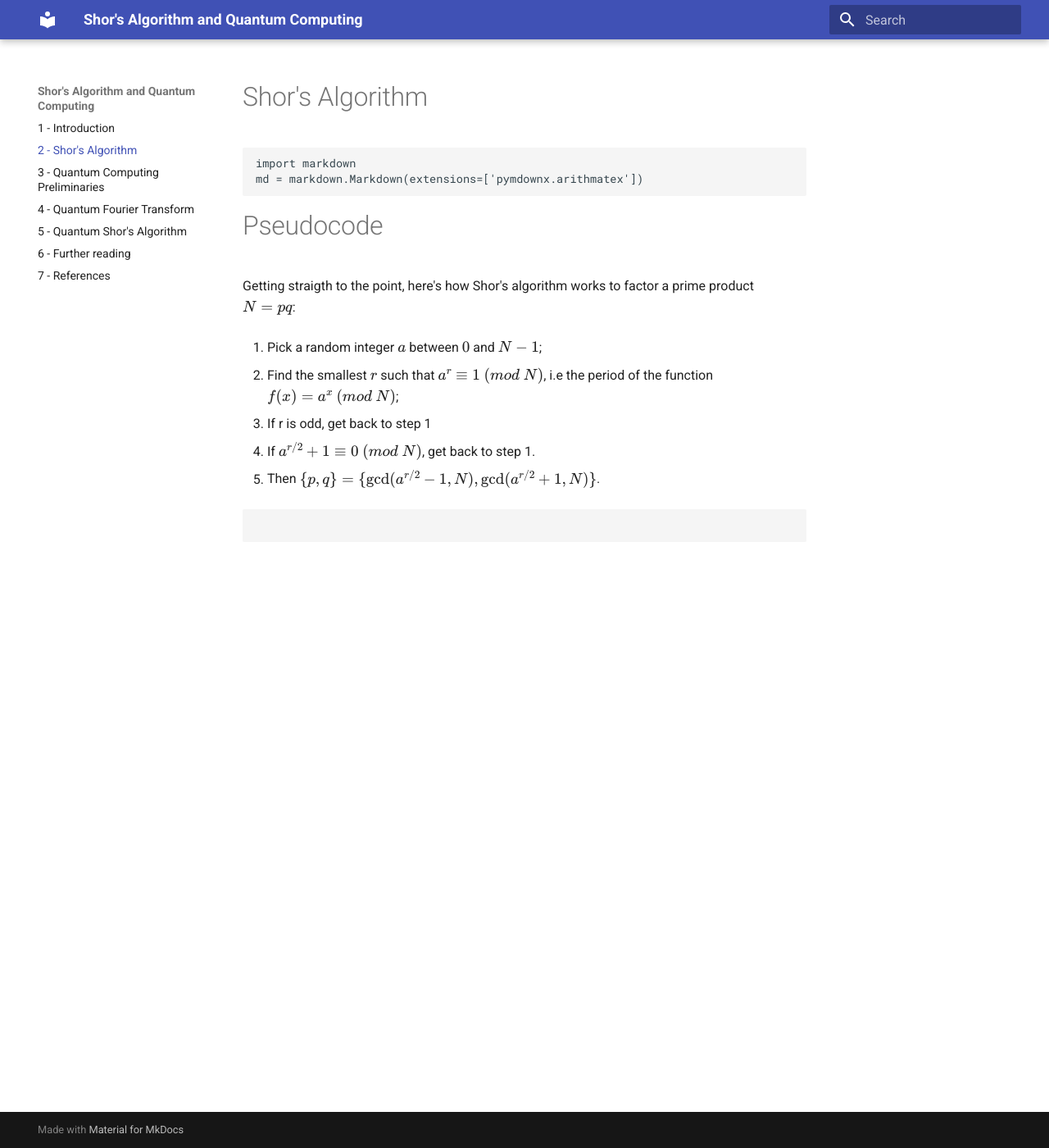
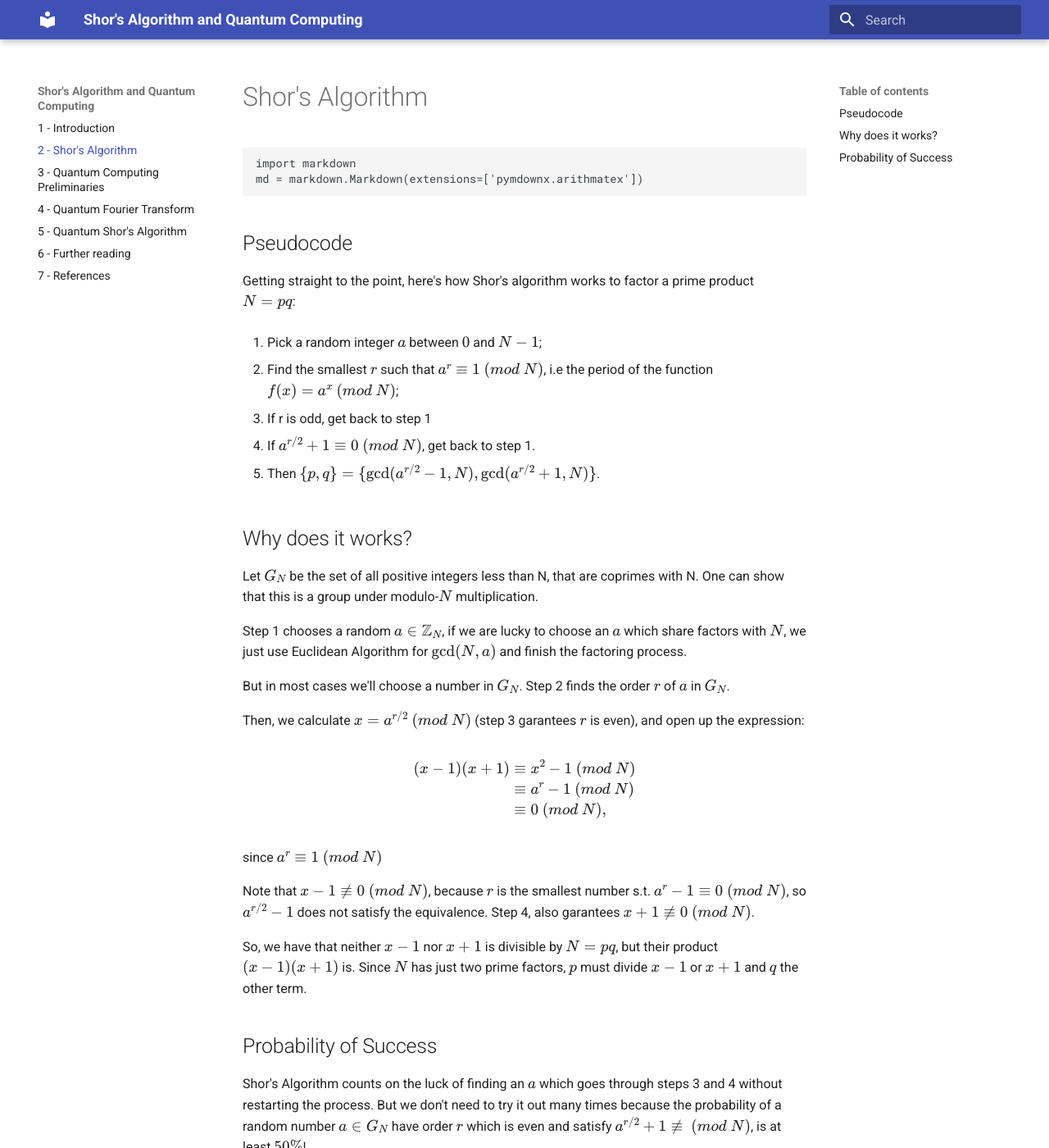
Before and after one commit to reneroliveira/quantum-shors-algorithm, an MkDocs documentation site: the page built from docs/shors-algorithm.md, in a window 1280 px wide and 1400 px high. Shown: the whole window at 82% size. Built offline with MkDocs 1.6.1 and Material for MkDocs 9.7.7, drawn with Linux system fonts in a browser that asks for light colours.

Commit message:
incomplete proof

````diff
--- a/docs/shors-algorithm.md
+++ b/docs/shors-algorithm.md
@@ -8,9 +8,9 @@
 md = markdown.Markdown(extensions=['pymdownx.arithmatex'])
 ```
 
-# Pseudocode
+## Pseudocode
 
-Getting straigth to the point, here's how Shor's algorithm works to factor a prime product $N=pq$:
+Getting straight to the point, here's how Shor's algorithm works to factor a prime product $N=pq$:
 
 1. Pick a random integer $a$ between $0$ and $N-1$;
 
@@ -22,7 +22,28 @@
 
 5. Then $\{p,q\}=\{\gcd(a^{r/2}-1,N),\gcd(a^{r/2}+1,N)\}$.
 
+## Why does it works?
 
-```python
+Let $G_N$ be the set of all positive integers less than N, that are coprimes with N. One can show that this is a group under modulo-$N$ multiplication.
 
-```
+Step 1 chooses a random $a\in \mathbb{Z}_N$, if we are lucky to choose an $a$ which share factors with $N$, we just use Euclidean Algorithm for $\gcd(N,a)$ and finish the factoring process.
+
+But in most cases we'll choose a number in $G_N$. Step 2 finds the order $r$ of $a$ in $G_N$.
+
+Then, we calculate $x=a^{r/2}~(mod~N)$ (step 3 garantees $r$ is even), and open up the expression:
+
+\begin{align*}
+    (x-1)(x+1)&\equiv x^2-1~(mod ~N)\\
+    &\equiv a^r-1~(mod ~N)\\
+    &\equiv 0 ~(mod ~N),\\
+\end{align*}
+
+since $a^r\equiv1~(mod~N)$
+
+Note that $x-1\not\equiv 0 ~(mod ~N)$, because $r$ is the smallest number s.t. $a^r-1\equiv0~(mod~N)$, so $a^{r/2}-1$ does not satisfy the equivalence. Step 4, also garantees $x+1\not\equiv0~(mod~N)$.
+
+So, we have that neither $x-1$ nor $x+1$ is divisible by $N=pq$, but their product $(x-1)(x+1)$ is. Since $N$ has just two prime factors, $p$ must divide $x-1$ or $x+1$ and $q$ the other term.
+
+## Probability of Success
+
+Shor's Algorithm counts on the luck of finding an $a$ which goes through steps 3 and 4 without restarting the process. But we don't need to try it out many times because the probability of a random number $a\in G_N$ have order $r$ which is even and satisfy $a^{r/2}+1\not\equiv~(mod~N)$, is at least $50\%$!
````
